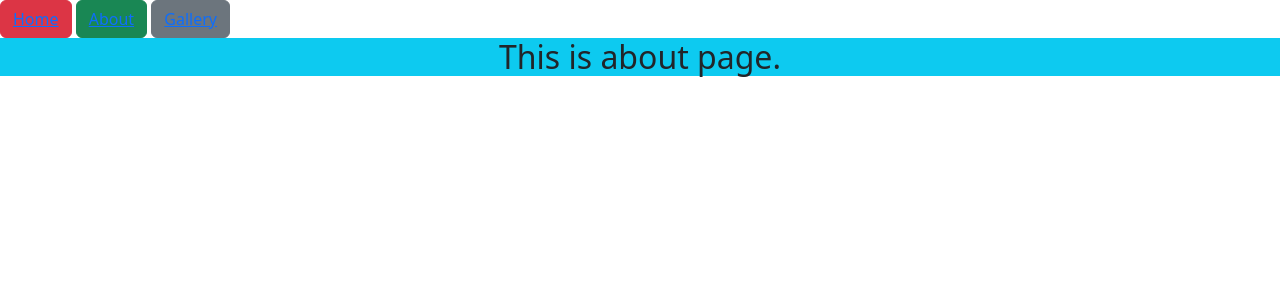
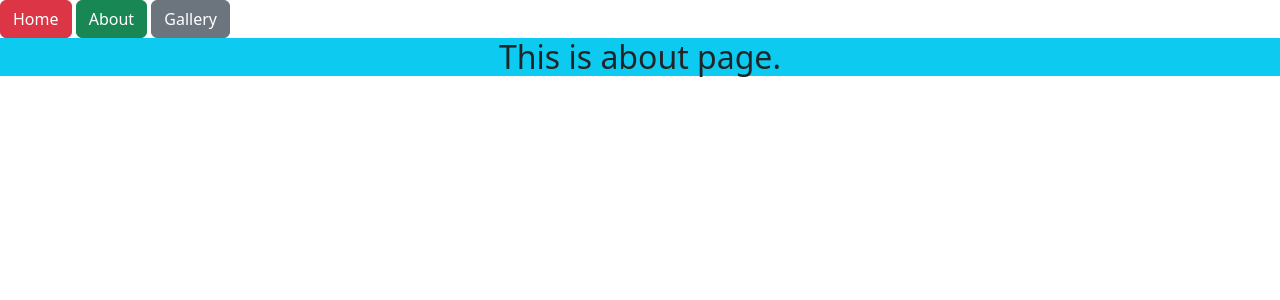
Before and after one commit to Epaphrus/HpDjangoProject, a Django app: page /about/ in a window 1280 px wide. Shown: the top 300 px of the page. Run offline with Django 4.2, Linux system fonts and the light colour scheme; some libraries are stand-ins or nearby versions.

Commit message:
added css style

```diff
--- a/templates/about.html
+++ b/templates/about.html
@@ -8,6 +8,12 @@
           content="width=device-width, user-scalable=no, initial-scale=1.0, maximum-scale=1.0, minimum-scale=1.0">
     <meta http-equiv="X-UA-Compatible" content="ie=edge">
     <title>About</title>
+      <style>
+        a{
+            color: white;
+            text-decoration: none;
+        }
+    </style>
 </head>
 <body>
 <button type="button" class="btn btn-danger"><a href="{% url 'homepage' %}">Home</a></button>
```
